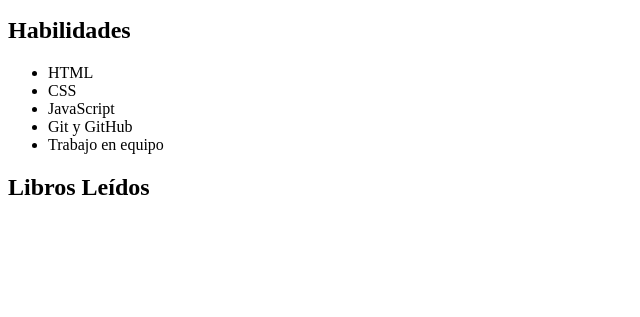
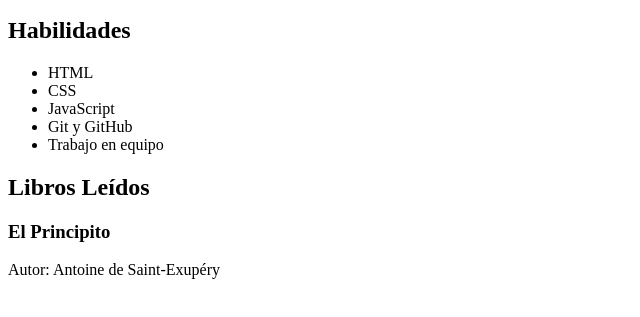
Before and after one commit to AndresMartinez2006/portafolio-personal, a plain HTML site: page index.html in a window 1280 px wide. Shown: the part 101-418 px from the top of the page, without its empty margins (0-640 px from the left). Drawn offline with Linux system fonts and the light colour scheme.

Commit message:
Agregado libro 1: El Principito

```diff
--- a/index.html
+++ b/index.html
@@ -24,6 +24,10 @@
 
   <section>
     <h2>Libros Leídos</h2>
+    <article>
+      <h3>El Principito</h3>
+      <p>Autor: Antoine de Saint-Exupéry</p>
+    </article>
   </section>
 </body>
 </html>
```
